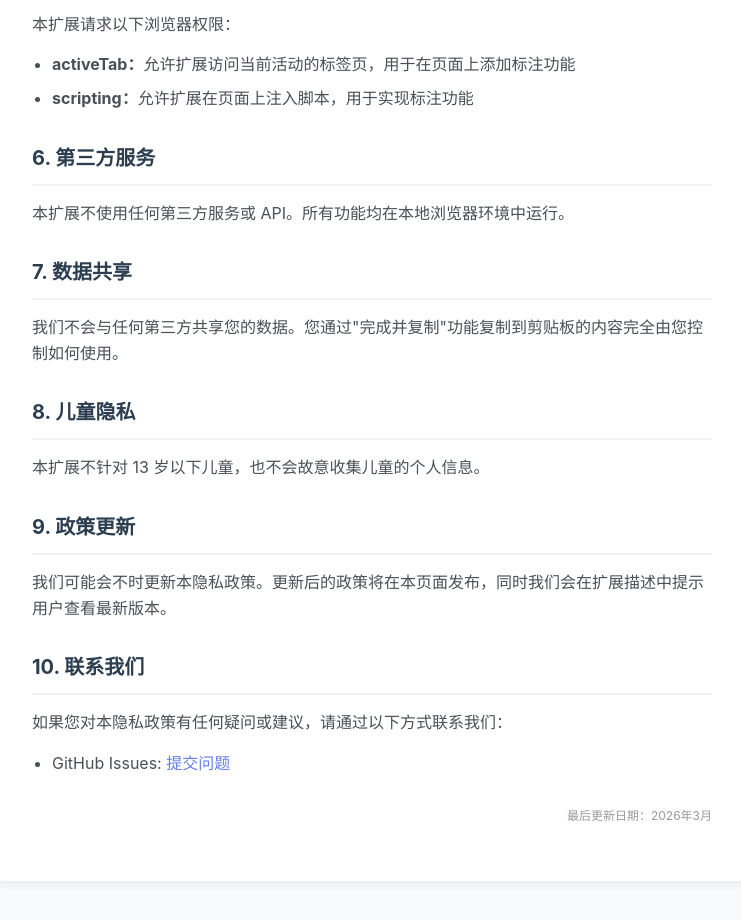
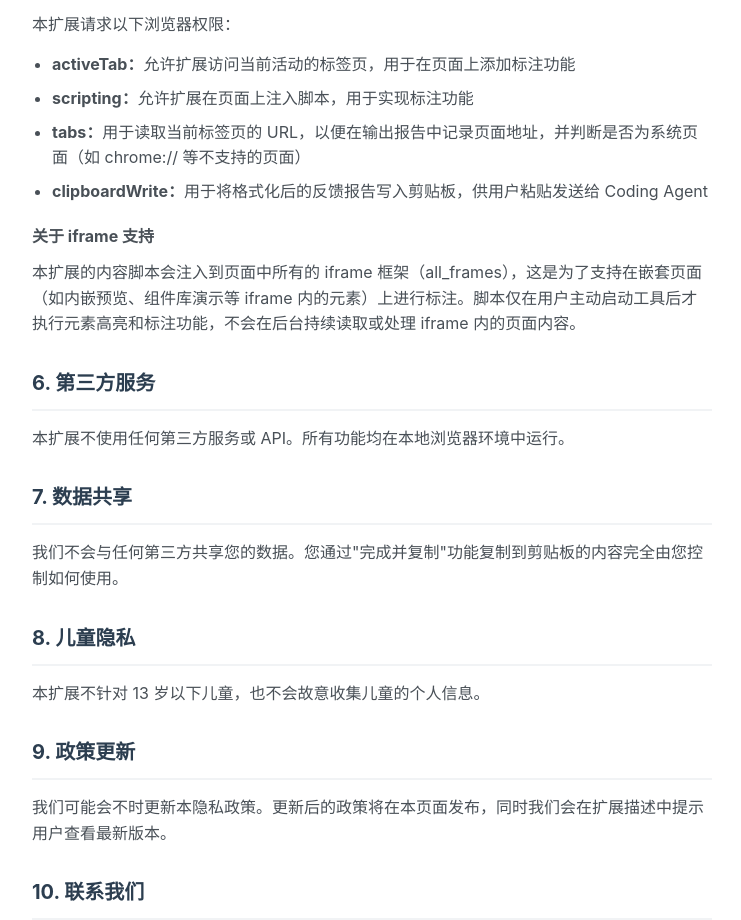
Before and after one commit to aooyoo/coding-agent-communicator, a browser extension: page privacy.html in a window 1280 px wide. Shown: the part 1441-2361 px from the top of the page, without its empty margins (268-1009 px from the left). Drawn offline with Linux system fonts and the light colour scheme.

Commit message:
fix: 修复权限配置并完善隐私政策说明
- 删除 manifest.json 中不存在的 injected.js 的 web_accessible_resources 声明
- 补充 tabs 和 clipboardWrite 权限声明
- 隐私政策新增 tabs、clipboardWrite 权限用途说明及 all_frames 使用原因说明

Co-Authored-By: Claude Haiku 4.5 <noreply@anthropic.com>

```diff
--- a/privacy.html
+++ b/privacy.html
@@ -211,7 +211,20 @@
                         <strong>scripting：</strong
                         >允许扩展在页面上注入脚本，用于实现标注功能
                     </li>
+                    <li>
+                        <strong>tabs：</strong
+                        >用于读取当前标签页的 URL，以便在输出报告中记录页面地址，并判断是否为系统页面（如 chrome:// 等不支持的页面）
+                    </li>
+                    <li>
+                        <strong>clipboardWrite：</strong
+                        >用于将格式化后的反馈报告写入剪贴板，供用户粘贴发送给 Coding Agent
+                    </li>
                 </ul>
+
+                <h3>关于 iframe 支持</h3>
+                <p>
+                    本扩展的内容脚本会注入到页面中所有的 iframe 框架（all_frames），这是为了支持在嵌套页面（如内嵌预览、组件库演示等 iframe 内的元素）上进行标注。脚本仅在用户主动启动工具后才执行元素高亮和标注功能，不会在后台持续读取或处理 iframe 内的页面内容。
+                </p>
 
                 <h2>6. 第三方服务</h2>
                 <p>
```
Also changed, not shown: manifest.json.
